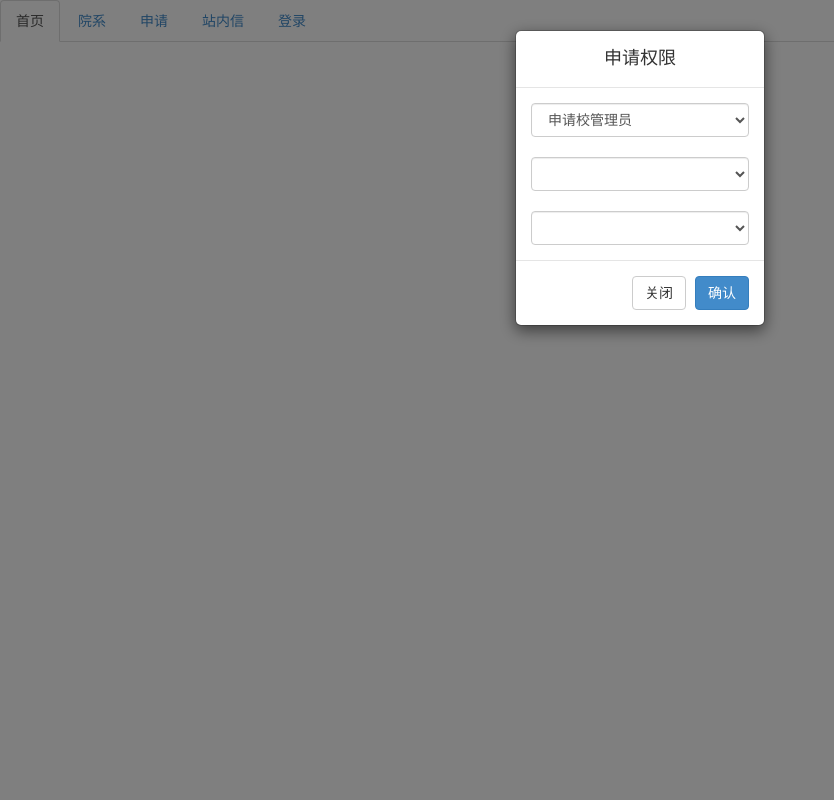
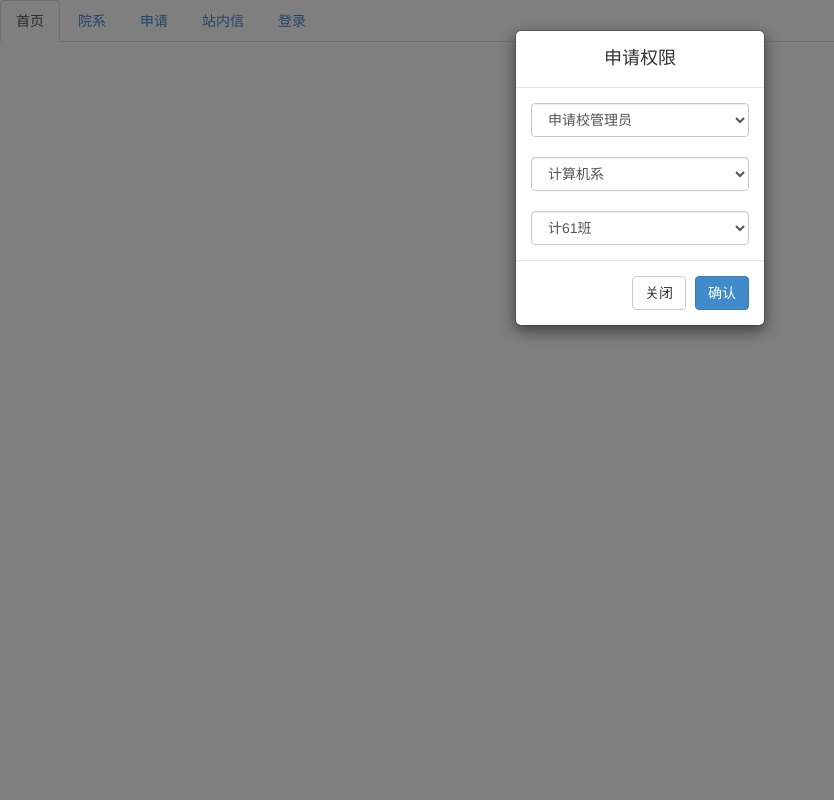
Before and after one commit to daaqing452/League-Branch-Informatization-Platform, a Django app: page / in a window 1280 px wide, after a click on "申请". Shown: the whole page, without its empty margins (0-834 px from the left). Run offline with Django 3.2, Linux system fonts and the light colour scheme; lists and menus that the app fills with data are empty; some libraries are stand-ins or nearby versions.

Commit message:
no message

```diff
--- a/static/js/base.js
+++ b/static/js/base.js
@@ -65,9 +65,15 @@ function apply(){
     					+"</select><br>"
     $("#myModal_body").append(HTMLContent);
     var HTMLContent = "<select id=\"apply_authority_select_2\" class=\"form-control\">"
+    					+"<option>计算机系</option>"
+    					+"<option>建筑学院</option>"
+    					+"<option>自动化系</option>"
     					+"</select><br>"
     $("#myModal_body").append(HTMLContent);
     var HTMLContent = "<select id=\"apply_authority_select_3\" class=\"form-control\">"
+    					+"<option>计61班</option>"
+    					+"<option>计62班</option>"
+    					+"<option>计63班</option>"
     					+"</select>"
     $("#myModal_body").append(HTMLContent);
     $(".modal-footer").children("button").eq(1).attr("onclick","commit(2)");
--- a/static/template/base.html
+++ b/static/template/base.html
@@ -44,7 +44,23 @@
     {% block context %}
         添加内容
     {% endblock context %}
+    <!-- Modal -->
+    <div class="modal fade" id="myModal" tabindex="-1" role="dialog" aria-labelledby="myModalLabel" aria-hidden="true">
+      <div class="modal-dialog" >
+        <div class="modal-content">
+          <div class="modal-header" align="center">
+            <h4 class="modal-title" id="myModalLabel" >  </h4>
+          </div>
+          <div class="modal-body" id="myModal_body">
 
+          </div>
+          <div class="modal-footer">
+            <button type="button" class="btn btn-default " data-dismiss="modal" > 关闭 </button>
+            <button type="button" class="btn btn-primary">确认</button>
+          </div>
+        </div>
+      </div>
+    </div>
 <script src="{% static "js/jquery-3.1.1.min.js" %}"> </script>
 <script src="{% static "js/csrf.js" %}"> </script>
 <script src="{% static "bootstrap/js/bootstrap.min.js" %}"> </script>
--- a/static/template/index.html
+++ b/static/template/index.html
@@ -1,21 +1,5 @@
 {% extends "base.html" %}
     {% block context %}
 
-    <!-- Modal -->
-	<div class="modal fade" id="myModal" tabindex="-1" role="dialog" aria-labelledby="myModalLabel" aria-hidden="true">
-	  <div class="modal-dialog" >
-	    <div class="modal-content">
-	      <div class="modal-header" align="center">
-	        <h4 class="modal-title" id="myModalLabel" >  </h4>
-	      </div>
-	      <div class="modal-body" id="myModal_body">
 
-	      </div>
-	      <div class="modal-footer">
-	        <button type="button" class="btn btn-default " data-dismiss="modal" > 关闭 </button>
-	        <button type="button" class="btn btn-primary">确认</button>
-	      </div>
-	    </div>
-	  </div>
-	</div>
     {% endblock context %}
```
